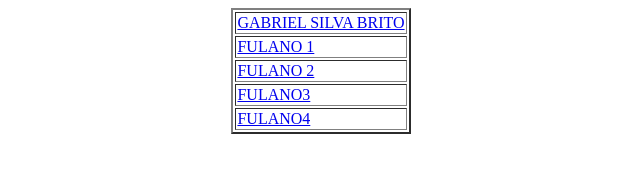
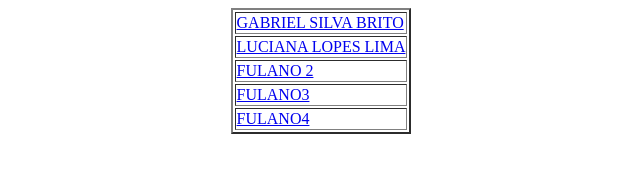
Before and after one commit to GabrielSBrito/ExDevOps, a plain HTML site: page index.html in a window 1280 px wide. Shown: the whole page, without its empty margins (319-959 px from the left). Drawn offline with Linux system fonts and the light colour scheme.

Commit message:
COLOCANDO NOME
E LINK DO CV

```diff
--- a/index.html
+++ b/index.html
@@ -9,7 +9,7 @@
 		<div name="links">
 		<table border=2>
 			<tr><td> <a href="gabriel.html"> GABRIEL SILVA BRITO </a></td></th>
-			<tr><td> <a href="index.html"> FULANO 1 </a></td></tr>
+			<tr><td> <a href="luciana.html"> LUCIANA LOPES LIMA </a></td></tr>
 			<tr><td> <a href="index.html"> FULANO 2 </a></td></tr>
 			<tr><td> <a href="index.html"> FULANO3 </a></td></tr>
 			<tr><td> <a href="index.html"> FULANO4 </a></td></tr>
```
